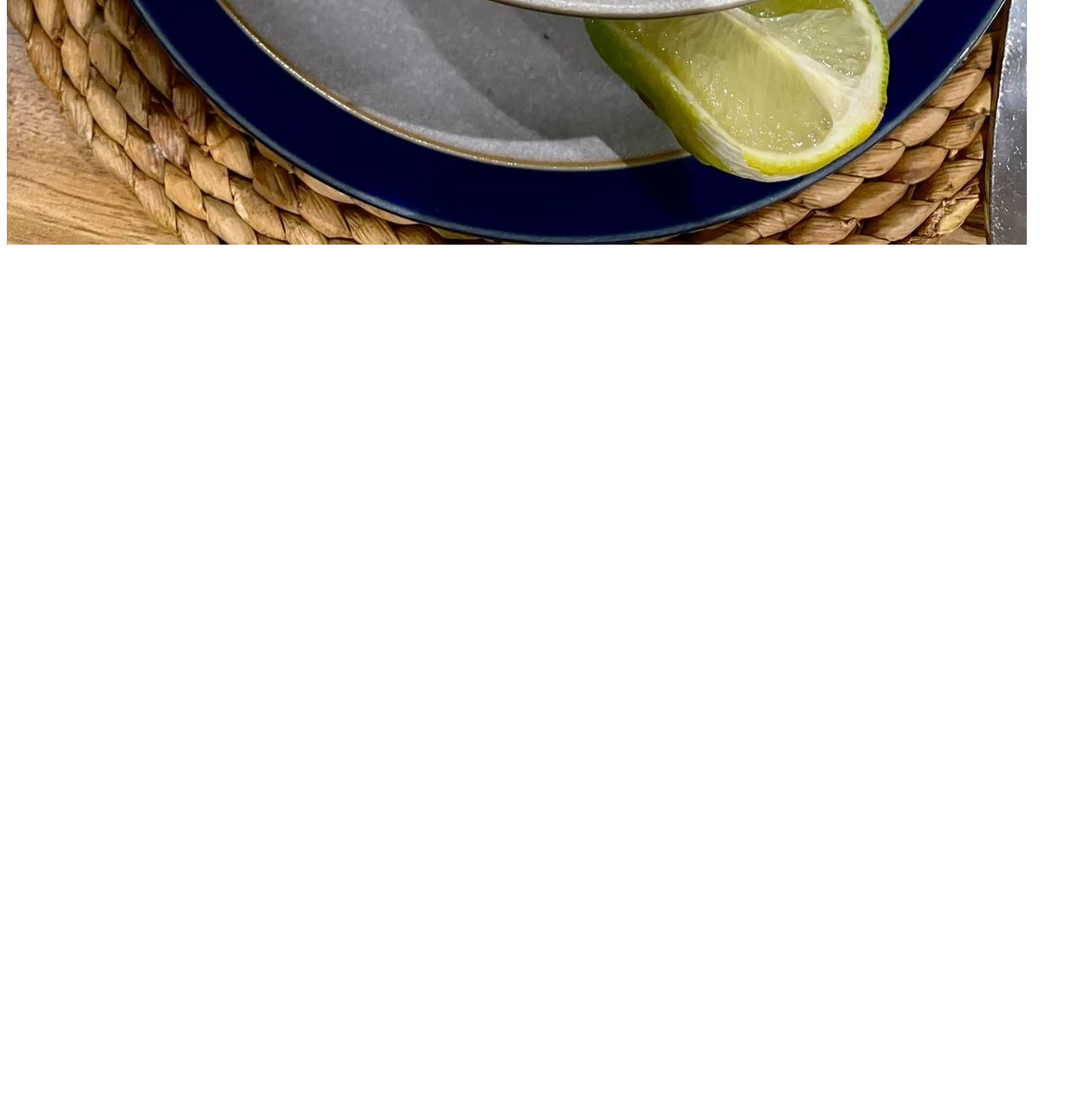
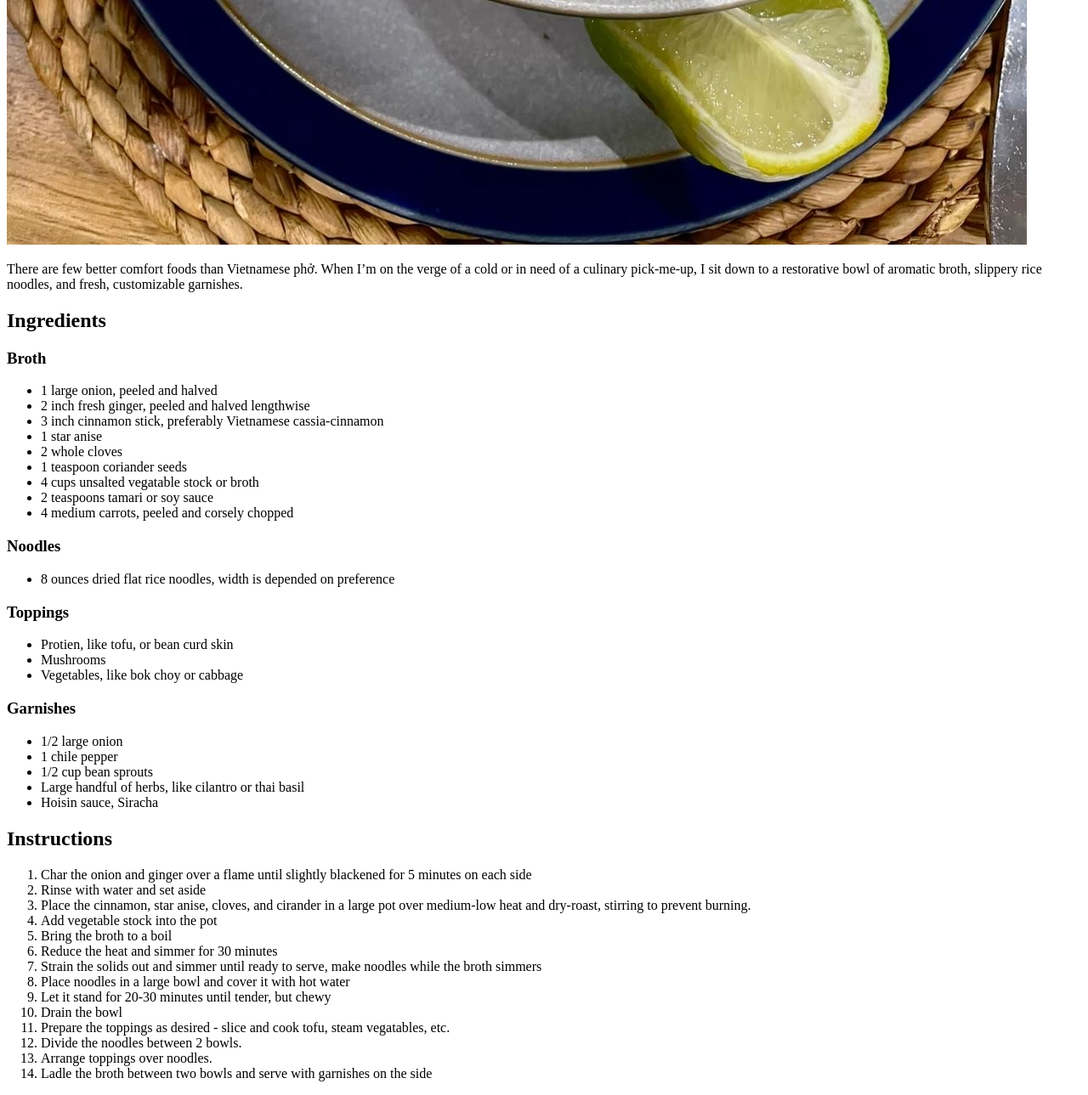
Before and after one commit to charred-70/odin-recipes, a plain HTML site: page Recipes/pho.html in a window 1280 px wide. Shown: the part 1418-2707 px from the top of the page at 85% size. Before the commit the page ends 1718 px from the top, so only its background shows below. Drawn offline with Linux system fonts and the light colour scheme.

Commit message:
Writing down recipes

```diff
--- a/Recipes/pho.html
+++ b/Recipes/pho.html
@@ -9,5 +9,54 @@
     <a href="../index.html">Home</a>
     <h1>Pho</h1>
     <img src="/assets/pho.jpeg">
+    <p>There are few better comfort foods than Vietnamese phở. When I’m on the verge of a cold or in need of a culinary pick-me-up, I sit down to a restorative bowl of aromatic broth, slippery rice noodles, and fresh, customizable garnishes.</p>
+    <h2>Ingredients</h2>
+    <h3>Broth</h3>
+    <ul>
+        <li>1 large onion, peeled and halved</li>
+        <li>2 inch fresh ginger, peeled and halved lengthwise</li>
+        <li>3 inch cinnamon stick, preferably Vietnamese cassia-cinnamon</li>
+        <li>1 star anise</li>
+        <li>2 whole cloves</li>
+        <li>1 teaspoon coriander seeds</li>
+        <li>4 cups unsalted vegatable stock or broth</li>
+        <li>2 teaspoons tamari or soy sauce</li>
+        <li>4 medium carrots, peeled and corsely chopped</li>
+    </ul>
+    <h3>Noodles</h3>
+    <ul>
+        <li>8 ounces dried flat rice noodles, width is depended on preference</li>
+    </ul>
+    <h3>Toppings</h3>
+    <ul>
+        <li>Protien, like tofu, or bean curd skin</li>
+        <li>Mushrooms</li>
+        <li>Vegetables, like bok choy or cabbage</li>
+    </ul>
+    <h3>Garnishes</h3>
+    <ul>
+        <li>1/2 large onion</li>
+        <li>1 chile pepper</li>
+        <li>1/2 cup bean sprouts</li>
+        <li>Large handful of herbs, like cilantro or thai basil</li>
+        <li>Hoisin sauce, Siracha</li>
+    </ul>
+    <h2>Instructions</h2>
+    <ol>
+        <li>Char the onion and ginger over a flame until slightly blackened for 5 minutes on each side</li>
+        <li>Rinse with water and set aside</li>
+        <li>Place the cinnamon, star anise, cloves, and cirander in a large pot over medium-low heat and dry-roast, stirring to prevent burning.</li>
+        <li>Add vegetable stock into the pot</li>
+        <li>Bring the broth to a boil</li>
+        <li>Reduce the heat and simmer for 30 minutes</li>
+        <li>Strain the solids out and simmer until ready to serve, make noodles while the broth simmers</li>
+        <li>Place noodles in a large bowl and cover it with hot water</li>
+        <li>Let it stand for 20-30 minutes until tender, but chewy</li>
+        <li>Drain the bowl</li>
+        <li>Prepare the toppings as desired - slice and cook tofu, steam vegatables, etc.</li>
+        <li>Divide the noodles between 2 bowls.</li>
+        <li>Arrange toppings over noodles.</li>
+        <li>Ladle the broth between two bowls and serve with garnishes on the side</li>
+    </ol>
 </body>
 </html>
```
Also changed, not shown: Recipes/alfredo.html (+20 -12 lines), Recipes/pasta.html (+13 -0 lines).
